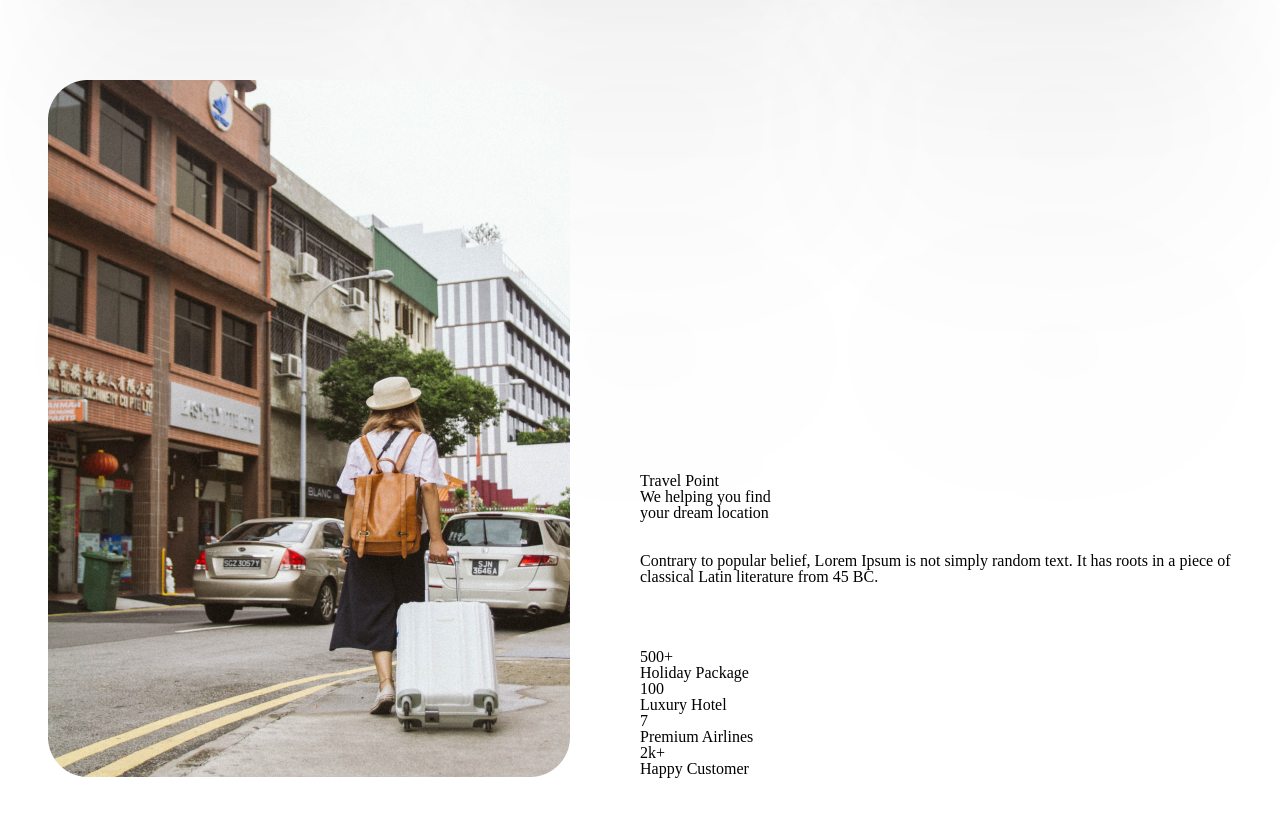
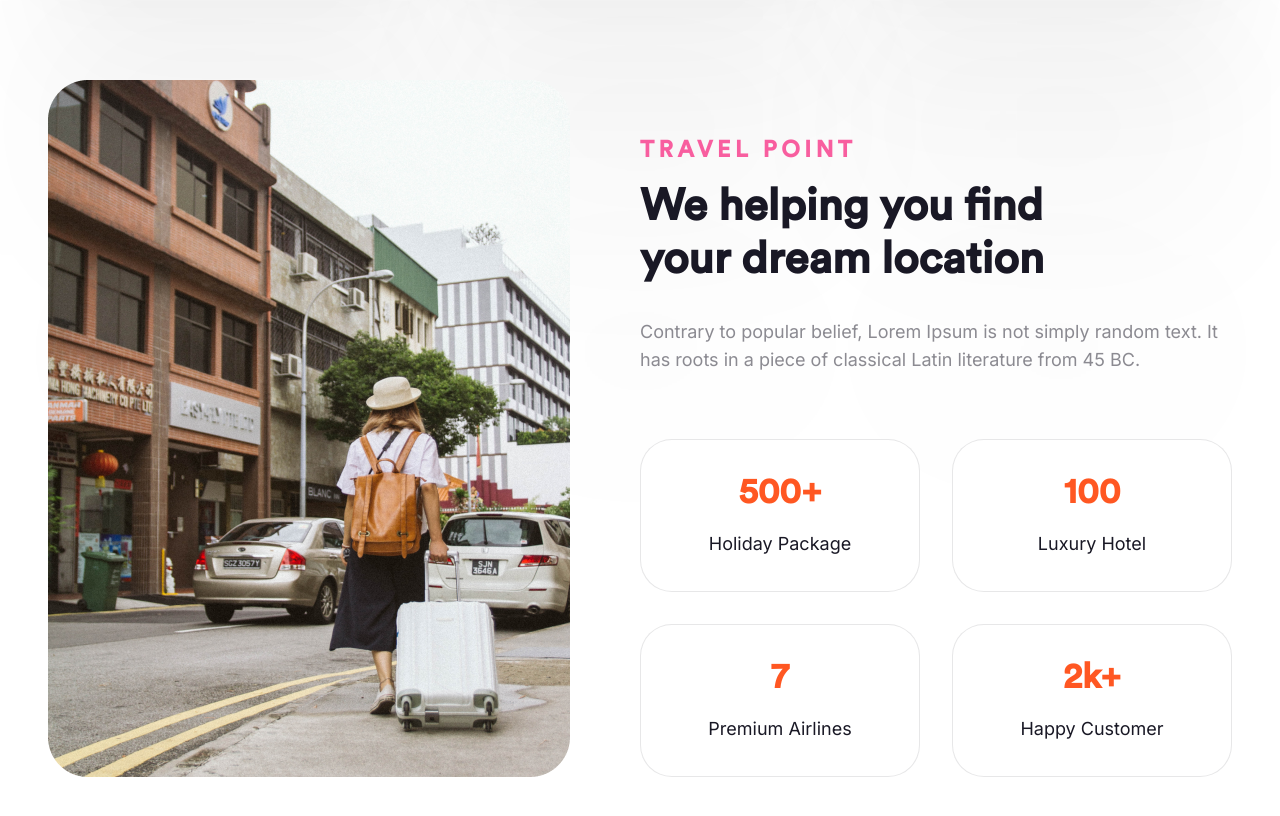
Before and after one commit to NhiDang88/html-css-clone, a plain HTML site: page practices/practice-one/src/pages/index.html in a window 1280 px wide. Shown: the part 2540-3356 px from the top of the page. Drawn offline with Linux system fonts and the light colour scheme.

Commit message:
Update travel-point.css

```diff
--- a/practices/practice-one/src/styles/travel-point.css
+++ b/practices/practice-one/src/styles/travel-point.css
@@ -29,3 +29,102 @@
     gap: 32px;
     align-self: stretch;
 }
+
+.travel-point .tp-title-frame {
+    display: flex;
+    flex-direction: column;
+    align-items: flex-start;
+    gap: 16px;
+    align-self: stretch;
+}
+
+.travel-point .tp-name {
+    display: flex;
+    flex-direction: column;
+    align-self: stretch;
+    color: var(--secondary, #F85E9F);
+    font-size: 23px;
+    font-family: var(--primary-font);
+    font-style: normal;
+    font-weight: 700;
+    line-height: 120%;
+    letter-spacing: 4.6px;
+    text-transform: uppercase;
+}
+
+.travel-point .tp-title {
+    display: flex;
+    flex-direction: column;
+    align-self: stretch;
+    color: var(--grey-scale-black, #191825);
+
+    /* H3 */
+    font-size: 44px;
+    font-family: Circular Std;
+    font-style: normal;
+    font-weight: 700;
+    line-height: 120%;
+}
+
+.travel-point .tp-text {
+    display: flex;
+    flex-direction: column;
+    align-self: stretch;
+    color: var(--grey-scale-black-50, rgba(25, 24, 37, 0.50));
+
+    /* Body */
+    font-size: 18px;
+    font-family: Inter;
+    font-style: normal;
+    font-weight: 400;
+    line-height: 160%;
+}
+
+.travel-point .tp-box-frame {
+    display: flex;
+    flex-direction: column;
+    align-items: flex-start;
+    gap: 32px;
+    align-self: stretch;
+}
+
+.travel-point .tp-combo {
+    display: flex;
+    align-items: flex-start;
+    gap: 32px;
+    align-self: stretch;
+}
+
+.travel-point .tp-item {
+    display: flex;
+    padding: 32px;
+    flex-direction: column;
+    align-items: center;
+    gap: 16px;
+    flex: 1 0 0;
+    border-radius: 32px;
+    border: 1px solid var(--grey-scale-black-10, rgba(25, 24, 37, 0.10));
+    background: var(--white, #FFF);
+}
+
+.travel-point .tp-number {
+    color: var(--orange, #FF5722);
+
+    /* H4 */
+    font-size: 35px;
+    font-family: Circular Std;
+    font-style: normal;
+    font-weight: 700;
+    line-height: 120%;
+}
+
+.travel-point .tp-detail {
+    color: var(--grey-scale-black, #191825);
+
+    /* Body */
+    font-size: 18px;
+    font-family: Inter;
+    font-style: normal;
+    font-weight: 400;
+    line-height: 160%;
+}
```
